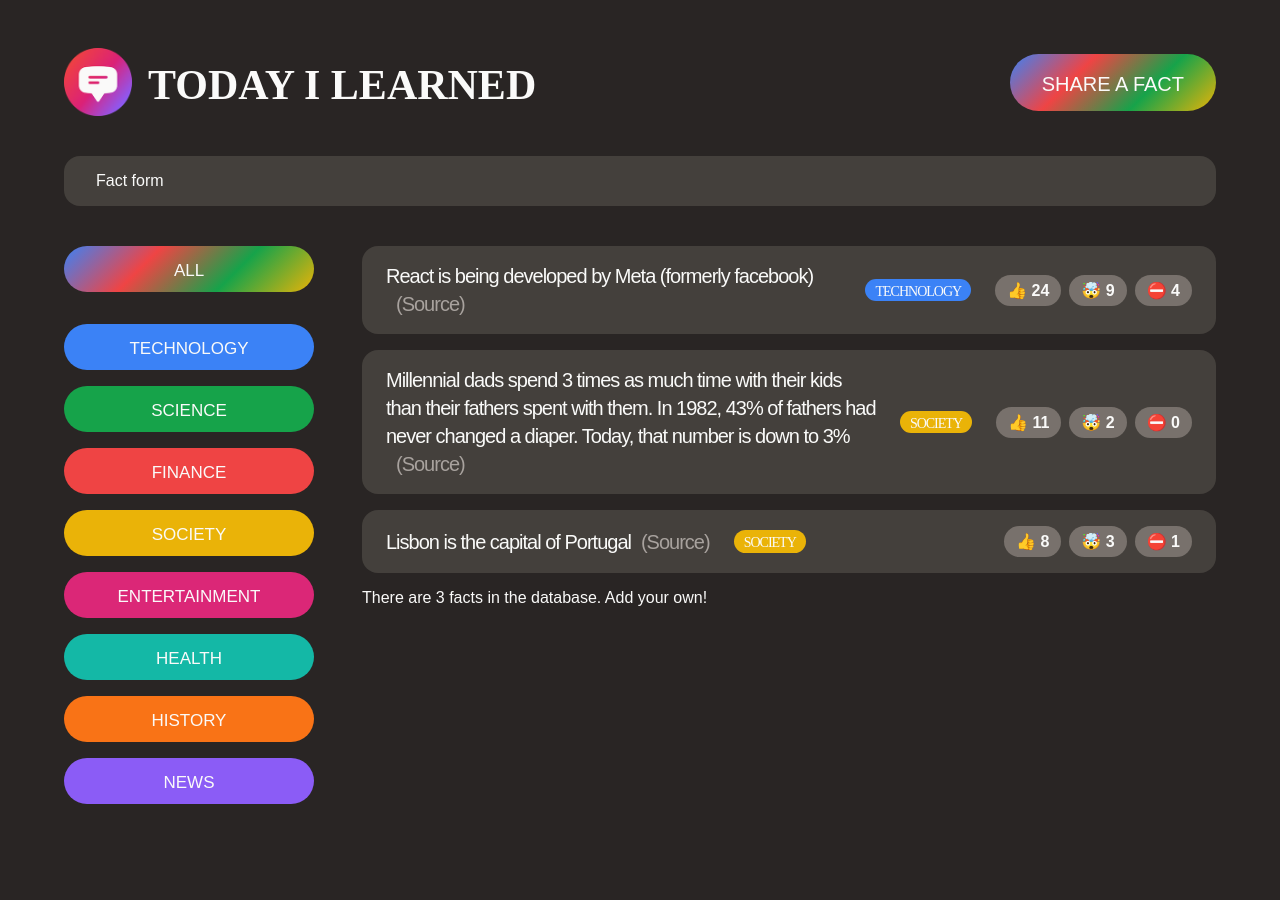
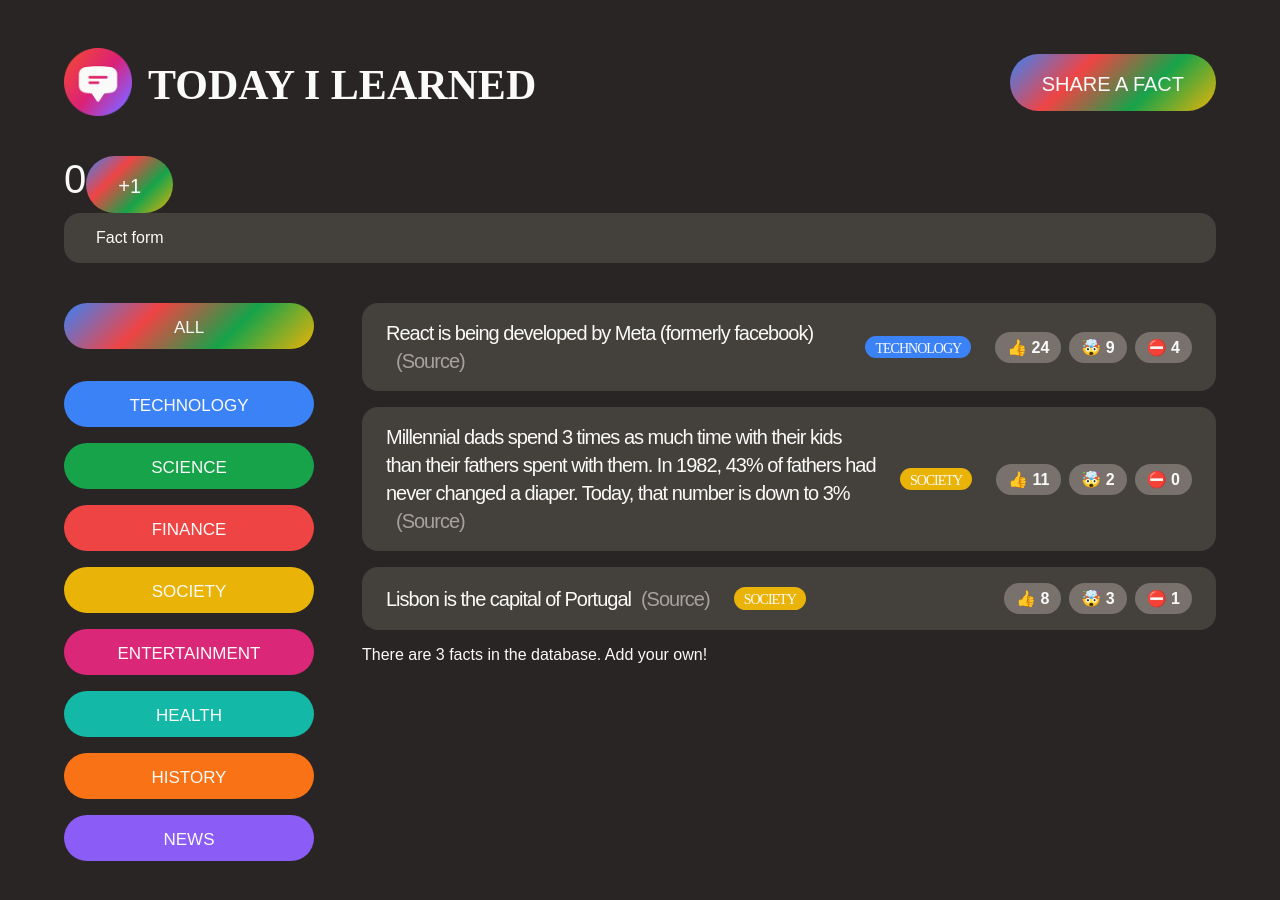
Before and after one commit to anilbeter/today-i-learned-web-app, a React (Create React App) app: page / in a window 1280 px wide. Shown: the top 900 px of the page. Before the commit the page ends 868 px from the top, so only its background shows below. Built offline with nearby package versions, Linux system fonts and the light colour scheme; the HTML template or start-up script is replaced by a standard one.

Commit message:
introduce state (add simple Counter() function)

```diff
--- a/src/App.js
+++ b/src/App.js
@@ -1,3 +1,4 @@
+import { useState } from "react";
 import "./style.css";
 
 const initialFacts = [
@@ -34,6 +35,23 @@ const initialFacts = [
   },
 ];
 
+function Counter() {
+  const [count, setCount] = useState(0);
+  // count -> 0
+
+  return (
+    <div>
+      <span style={{ fontSize: "40px" }}> {count}</span>
+      <button
+        className="btn btn-large"
+        onClick={() => setCount(count => count + 1)}
+      >
+        +1
+      </button>
+    </div>
+  );
+}
+
 function App() {
   const appTitle = "Today I Learned";
 
@@ -48,6 +66,7 @@ function App() {
         <button className="btn btn-large btn-open">Share a fact</button>
       </header>
 
+      <Counter />
       <NewFactForm />
 
       <main className="main">
@@ -84,7 +103,7 @@ function CategoryFilter() {
         {CATEGORIES.map(cat => (
           <li key={cat.name} className="category">
             <button
-              class="btn btn-category"
+              className="btn btn-category"
               style={{ backgroundColor: cat.color }}
             >
               {cat.name}
```
